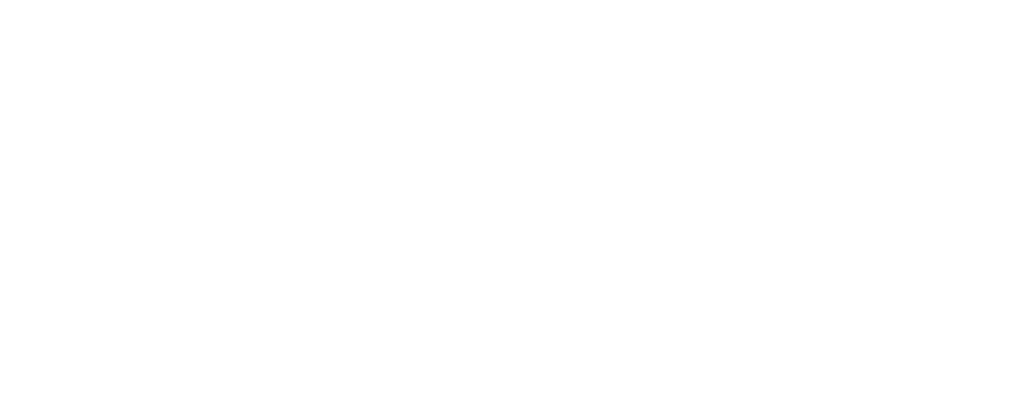
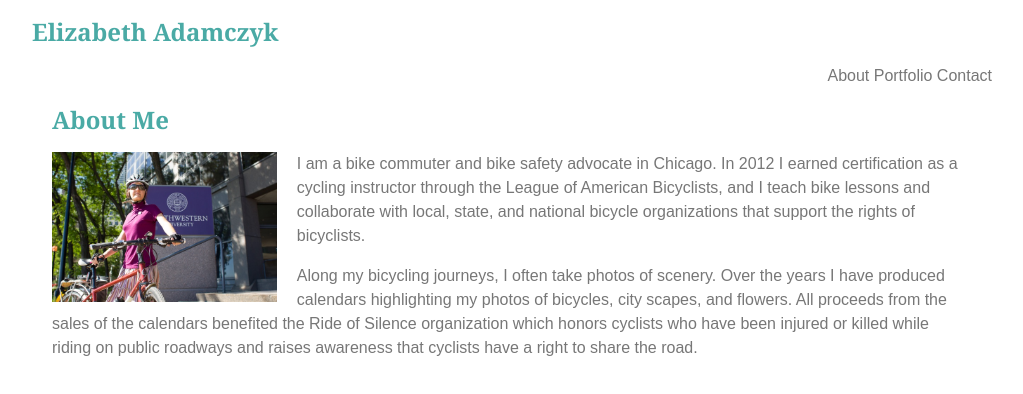
Before and after one commit to emadamczyk/EA_basic_wk1, a plain HTML site: page index.html in a window 1280 px wide. Shown: the whole page, without its empty margins (128-1151 px from the left). Drawn offline with Linux system fonts and the light colour scheme.

Commit message:
create hw files and skeletal pages

```diff
--- /dev/null
+++ b/assets/css/style.css
@@ -0,0 +1,45 @@
+body {
+    padding: 0;
+    margin: 0;
+    font-family: 'Arial', 'Helvetica Neue', Helvetica, sans-serif;
+    line-height: 150%;
+    color: #777777;
+    background: #ffffff;
+    border-color: #dddddd;
+
+  }
+
+  header {
+    background: #ffffff;
+    border-color: #cccccc;
+  }
+
+  #header-links {
+    float: right;
+}
+
+  h2 {
+    font-family: 'Georgia', Times, Times New Roman, serif;
+    font-size: 24px;
+    color: #4aaaa5;
+  }
+
+  .main-container {
+    margin: 20px;
+  }
+
+  .container {
+    width: 960px;
+    margin: 0 auto;
+  }
+
+  #main-bio,
+  #contact-info,
+  #bio-image {
+    float: left;
+  }
+
+  #bio-image {
+    height: 150px;
+    margin-right: 20px;
+  }
--- a/index.html
+++ b/index.html
@@ -1,14 +1,38 @@
 <!DOCTYPE html>
 <html lang="en">
+
 <head>
     <meta charset="UTF-8">
     <meta name="viewport" content="width=device-width, initial-scale=1.0">
     <meta http-equiv="X-UA-Compatible" content="ie=edge">
-    <title>EA basic portfolio
+    <title>EA basic portfolio</title>
+    <link rel="stylesheet" type="text/css" href="assets/css/style.css">
+</head>
 
-    </title>
-</head>
 <body>
+    <div class="container">
+        <header>
+            <h2>Elizabeth Adamczyk</h2>
+            <section id="header-links">
+                About
+                Portfolio
+                Contact
+            </section>
+        </header>
 
+        <div class="main-container">
+            <section id="main-bio">
+                <h2>About Me</h2>
+                <img id="bio-image" src="assets/images/EA_bike_to_work.jpeg">
+
+                <p>I am a bike commuter and bike safety advocate in Chicago. In 2012 I earned certification as a cycling instructor through the League of American Bicyclists, and I teach bike lessons and collaborate with local, state, and national bicycle organizations that support the rights of bicyclists.</p>
+
+                <p>Along my bicycling journeys, I often take photos of scenery. Over the years I have produced calendars highlighting my photos of bicycles, city scapes, and flowers. All proceeds from the sales of the calendars benefited the Ride of Silence organization which honors cyclists who have been injured or killed while riding on public roadways and raises awareness that cyclists have a right to share the road.</p>
+            </section>
+        </div>
+
+    </div>
 </body>
+
+
 </html>
```
Also changed, not shown: contact.html (added, +31 -0 lines), portfolio.html (added, +30 -0 lines), assets/images/EA_bike_to_work.jpeg (added).
